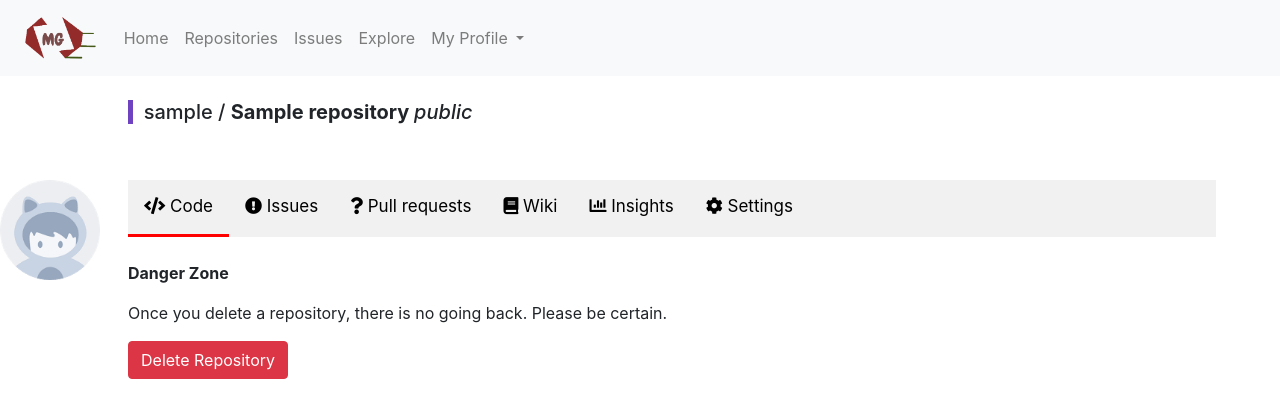
After one commit to jelenailic95/git_uks, a Django app: a page that uses my_git/templates/my_git/repositories/repository_header.html in a window 1280 px wide. The commit adds this page. Shown: the top 418 px of the page. Run offline with Django 3.2, Linux system fonts and the light colour scheme; tables that the repository leaves empty hold one stand-in row (values such as "Sample post"); some libraries are stand-ins or nearby versions.

Commit message:
Implemented create and delete of the repository

```diff
--- a/my_git/models.py
+++ b/my_git/models.py
@@ -23,7 +23,7 @@ class Repository(models.Model):
     TYPE_OPTION = (
         ('public', 'public'),
         ('private', 'private'))
-    type = models.CharField(choices=TYPE_OPTION, max_length=6, default='public')
+    type = models.CharField(choices=TYPE_OPTION, max_length=7, default='public')
     creation_date = models.DateTimeField(default=datetime.now)
     language = models.CharField(default='', max_length=150)
 
--- a/my_git/templates/my_git/repositories/repositories.html
+++ b/my_git/templates/my_git/repositories/repositories.html
@@ -6,6 +6,12 @@
     <link rel="stylesheet" type="text/css" href="{% static 'my_git/styles/repositories.css' %}">
 
     <br>
+
+    <button class="btn btn-success" style="margin-left:2%; margin-bottom: 1%"
+            onclick="location.href='{% url 'create_repository' %}'">
+        <i class="fa fa-book"></i> New
+    </button><br>
+
     <img alt="User photo" src="../../../static/my_git/images/default_user.png"
          class="img-circle" style="height:100px;"/>
 
--- /dev/null
+++ b/my_git/templates/my_git/repositories/repository_header.html
@@ -0,0 +1,35 @@
+{% extends "my_git/home.html" %}
+{% load static %}
+
+{% block content %}
+    <link rel="stylesheet" type="text/css" href="{% static 'my_git/styles/repositories.css' %}">
+    <br>
+    <h5 style="margin-left: 10%; border-left:5px solid #6f42c1"> &nbsp;
+        {{ owner }} / <b>{{ repository.name }} </b> <i>{{ repository.type }}</i></h5>
+    <br><br>
+    <img alt="User photo" src="../../../static/my_git/images/default_user.png"
+         class="img-circle" style="height:100px;"/>
+
+    <div class="topnav">
+        <a class="active" href="#"><i class="fa fa-code"></i> Code</a>
+        <a href="#"><i class="fa fa-exclamation-circle"></i> Issues</a>
+        <a href="#"><i class="fa fa-question"></i> Pull requests</a>
+        <a href="#"><i class="fa fa-book"></i> Wiki</a>
+        <a href="#"><i class="fa fa-chart-bar"></i> Insights</a>
+        <a href="{{ repository.name }}/settings"><i class="fa fa-cog"></i> Settings</a>
+    </div>
+
+       <script type="text/javascript">
+        $(document).ready(function () {
+            $('a').on('click', function () {
+                var clicked = $(this);
+                $('a').each(function () {
+                    if ($(this).hasClass('active')) {
+                        $(this).removeClass('active');
+                    }
+                });
+                $(this).addClass('active');
+            });
+        });
+    </script>
+{% endblock %}
--- /dev/null
+++ b/my_git/templates/my_git/repositories/repository_settings.html
@@ -0,0 +1,22 @@
+{% load static %}
+
+
+{% block content %}
+    <link rel="stylesheet" type="text/css" href="{% static 'my_git/styles/repositories.css' %}">
+    <div>
+        {% include 'my_git/repositories/repository_header.html' %}
+    </div>
+
+    <br>
+    <div style="margin-left: 10%">
+        <p><b>Danger Zone</b></p>
+        <p>Once you delete a repository, there is no going back. Please be certain.
+        </p>
+        <form method="post">
+            {% csrf_token %}
+            {{ form }}
+            <button class="btn btn-danger" type="submit">Delete Repository</button>
+        </form>
+    </div>
+
+{% endblock %}
--- a/my_git/views.py
+++ b/my_git/views.py
@@ -6,7 +6,7 @@ from django.shortcuts import render, redirect
 from django.contrib import messages
 import logging
 from my_git.constants import HttpMethod
-from my_git.forms import UserRegisterForm, LoginForm, UserUpdateProfileForm
+from my_git.forms import UserRegisterForm, LoginForm, UserUpdateProfileForm, CreateRepositoryForm, DeleteNewForm
 from my_git.models import User, Issue, Label, Repository
 
 
@@ -148,3 +148,47 @@ def get_repository(request, repo_name):
     }
 
     return render(request, 'my_git/repositories/repository_preview.html', context)
+
+
+def create_repository(request):
+    username = User.objects.get(username=request.session['user'])
+    logged_user = User.objects.get(username=username)
+
+    if request.method == 'POST':
+        form = CreateRepositoryForm(request.POST)
+        if form.is_valid():
+            obj = Repository()
+            obj.name = form.cleaned_data['repository_name']
+            obj.description = form.cleaned_data['description']
+            obj.type = form.cleaned_data['type']
+            obj.owner = logged_user
+            obj.save()
+            messages.success(request, 'Repository is successfully created!')
+            return redirect('repositories')
+    else:
+        form = CreateRepositoryForm()
+
+    context = {
+        'owner': username,
+        'form': form
+    }
+
+    return render(request, 'my_git/repositories/create_repository.html', context)
+
+
+def get_repository_settings(request, repo_name):
+    repository = Repository.objects.get(name=repo_name)
+
+    context = {
+        "repository": repository,
+        "owner": repository.owner
+    }
+
+    if request.method == 'POST':
+        form = DeleteNewForm(request.POST)
+        if form.is_valid:
+            repository.delete()
+            messages.success(request, 'Repository is successfully deleted!')
+            return redirect('repositories')
+
+    return render(request, 'my_git/repositories/repository_settings.html', context)
--- a/uks_project/urls.py
+++ b/uks_project/urls.py
@@ -32,6 +32,8 @@ urlpatterns = [
     path('issues/new', my_git_views.new_issue, name='new-issue'),
     path('repositories/', my_git_views.get_repositories, name='repositories'),
     path('repositories/<str:repo_name>', my_git_views.get_repository, name='repository_preview'),
+    path('repositories/<str:repo_name>/settings', my_git_views.get_repository_settings, name='repository_settings'),
+    path('new/', my_git_views.create_repository, name='create_repository'),
 
 ]
 
```
Also changed, not shown: my_git/forms.py (+17 -1 lines), my_git/templates/my_git/repositories/create_repository.html (added, +32 -0 lines), my_git/templates/my_git/repositories/repository_preview.html (+2 -15 lines), my_git/static/my_git/styles/repositories.css (line endings or trailing spaces), my_git/templates/my_git/users/update_user_profile.html (indentation only).
